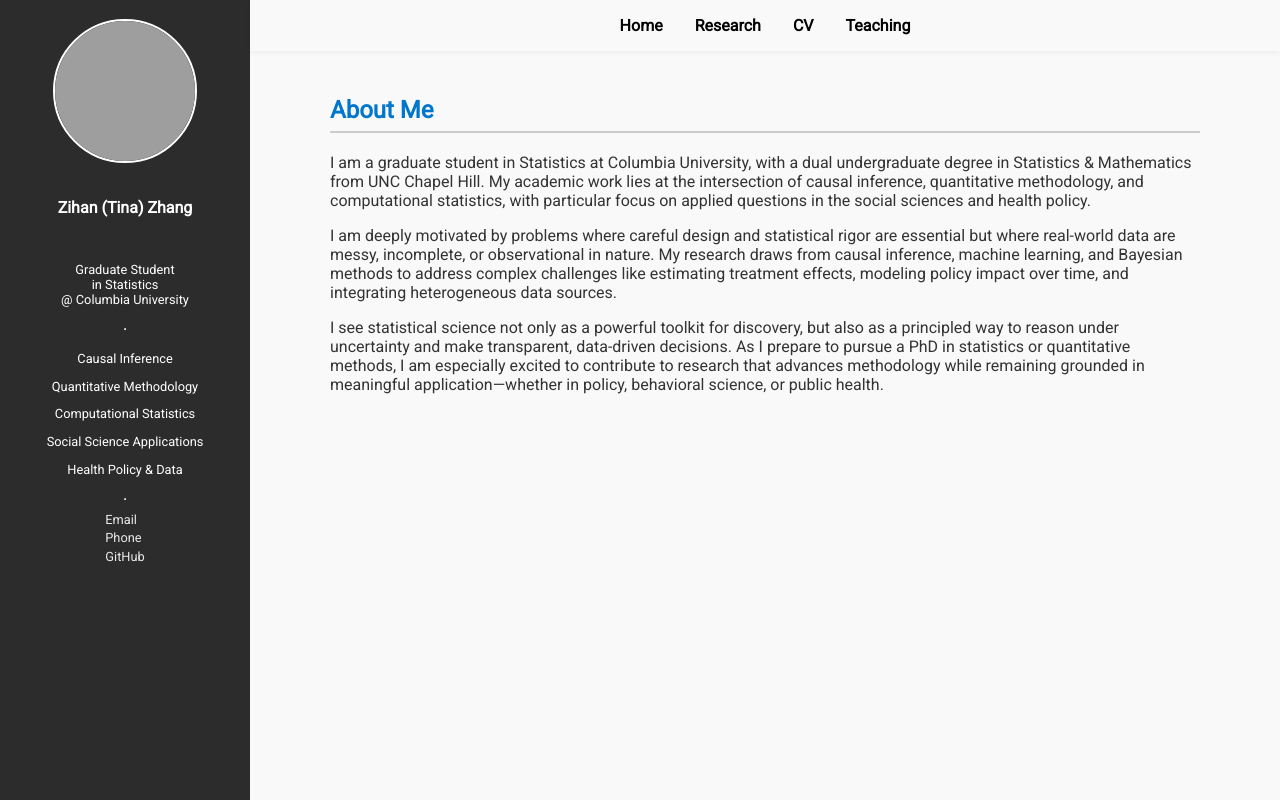
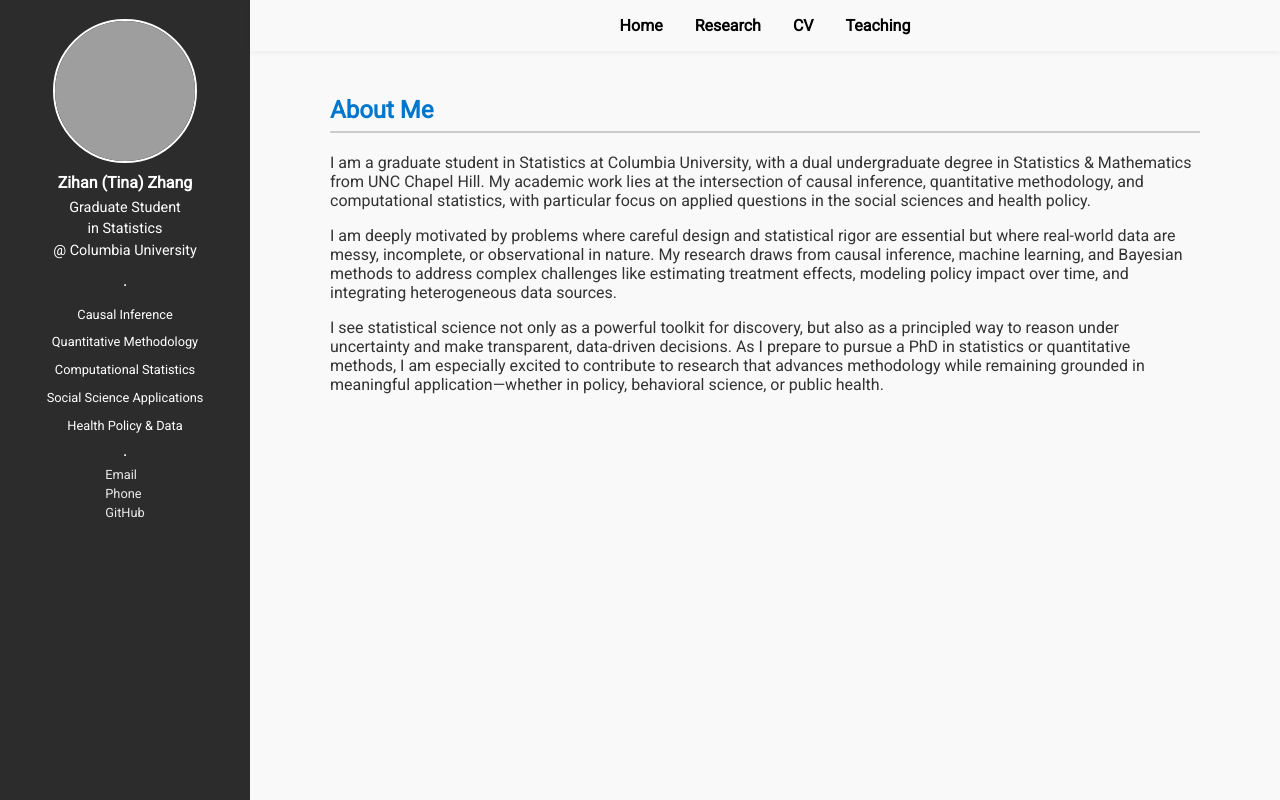
Before and after one commit to tinazhangzh/zihan-homepage, a plain HTML site: page index.html in a window 1280 px wide. Drawn offline with Linux system fonts and the light colour scheme; grey boxes are pictures that could not be loaded.

Commit message:
Update index.html

```diff
--- a/index.html
+++ b/index.html
@@ -128,10 +128,10 @@
   <div class="wrapper">
     <aside class="sidebar">
       <img src="IMG_7961.JPG" alt="Zihan Zhang">
-      <p style="line-height: 1.4;">
-        <h1>Zihan (Tina) Zhang</h1>
+      <h1 style="margin: 0.6em 0 0.3em; font-size: 1em;">Zihan (Tina) Zhang</h1>
+      <p style="text-align: center; font-size: 0.9em; line-height: 1.5em; margin: 0 0 1em;">
+        Graduate Student<br>in Statistics<br>@ Columbia University
       </p>
-      <p>Graduate Student<br>in Statistics<br>@ Columbia University</p>
       <hr class="divider">
       <div class="sidebar-tags">
         <p>Causal Inference</p>
```
